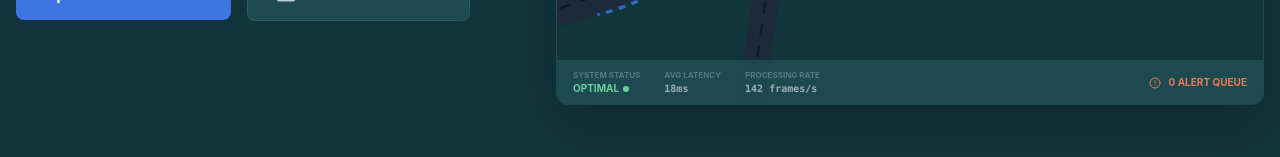
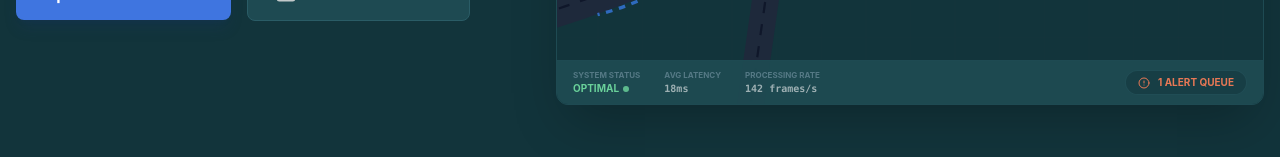
Before and after one commit to Kanchan1903/City-Wide-AI-Engine-for-Multi-Camera-ANPR-Trajectory-Tracking-and-Urban-Traffic-Analytics, a React (Vite) app in the folder frontend/: page /landing in a window 1280 px wide. Shown: the part 643-800 px from the top of the page. Built offline with nearby package versions, Linux system fonts and the light colour scheme.

Commit message:
feat: link landing page status bar to dashboard metrics

```diff
--- a/frontend/src/pages/LandingPage.tsx
+++ b/frontend/src/pages/LandingPage.tsx
@@ -207,23 +207,25 @@ export default function LandingPage() {
  {/* Bottom Status Bar */}
  <div className="absolute bottom-0 left-0 w-full bg-slate-800/95 border-t border-slate-800 p-2 md:px-4 md:py-2 flex justify-between items-center z-30">
  <div className="flex items-center gap-4 md:gap-6">
- <div className="flex flex-col">
+ <div className="flex flex-col cursor-pointer hover:opacity-80 transition-opacity" onClick={() => navigate('/dashboard')}>
  <span className="text-[8px] text-slate-500 font-bold uppercase">System Status</span>
- <span className="text-[10px] text-emerald-400 font-bold flex items-center gap-1">OPTIMAL <div className="w-1.5 h-1.5 bg-emerald-400 rounded-full"></div></span>
+ <span className="text-[10px] text-emerald-400 font-bold flex items-center gap-1">OPTIMAL <div className="w-1.5 h-1.5 bg-emerald-400 rounded-full animate-pulse"></div></span>
  </div>
- <div className="hidden md:flex flex-col">
+ <div className="hidden md:flex flex-col cursor-pointer hover:opacity-80 transition-opacity" onClick={() => navigate('/dashboard/analytics')}>
  <span className="text-[8px] text-slate-500 font-bold uppercase">Avg Latency</span>
  <span className="text-[10px] text-slate-300 font-bold font-mono">18ms</span>
  </div>
- <div className="hidden sm:flex flex-col">
+ <div className="hidden sm:flex flex-col cursor-pointer hover:opacity-80 transition-opacity" onClick={() => navigate('/dashboard/analytics')}>
  <span className="text-[8px] text-slate-500 font-bold uppercase">Processing Rate</span>
  <span className="text-[10px] text-slate-300 font-bold font-mono">142 frames/s</span>
  </div>
  </div>
 
- <div className="flex items-center gap-2">
- <AlertCircle size={12} className="text-amber-500" />
- <span className="text-[10px] text-amber-500 font-bold">0 ALERT QUEUE</span>
+ <div className="flex items-center gap-2 cursor-pointer hover:opacity-80 transition-opacity bg-slate-900/50 px-3 py-1 rounded-full border border-slate-700/50" onClick={() => navigate('/dashboard/alerts')}>
+ <AlertCircle size={12} className={activeAlertsCount > 0 ? "text-amber-500" : "text-slate-500"} />
+ <span className={`text-[10px] font-bold ${activeAlertsCount > 0 ? "text-amber-500" : "text-slate-400"}`}>
+ {activeAlertsCount} ALERT QUEUE
+ </span>
  </div>
  </div>
 
```
